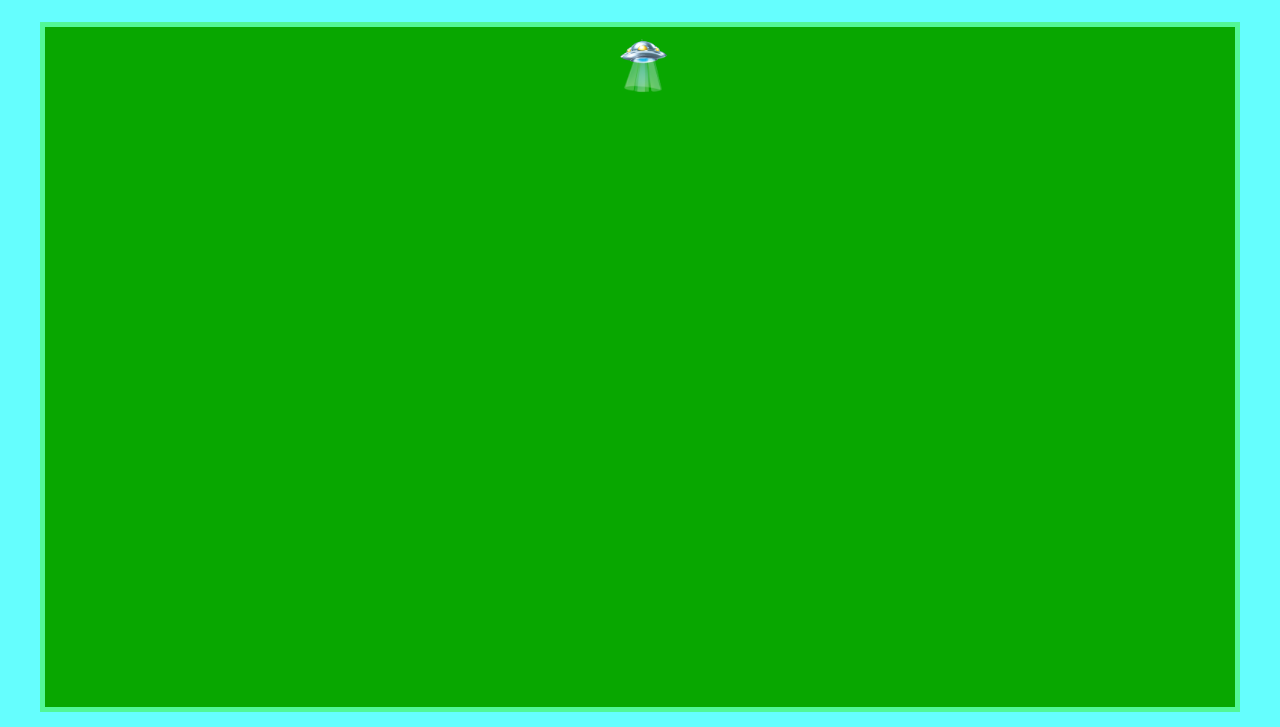
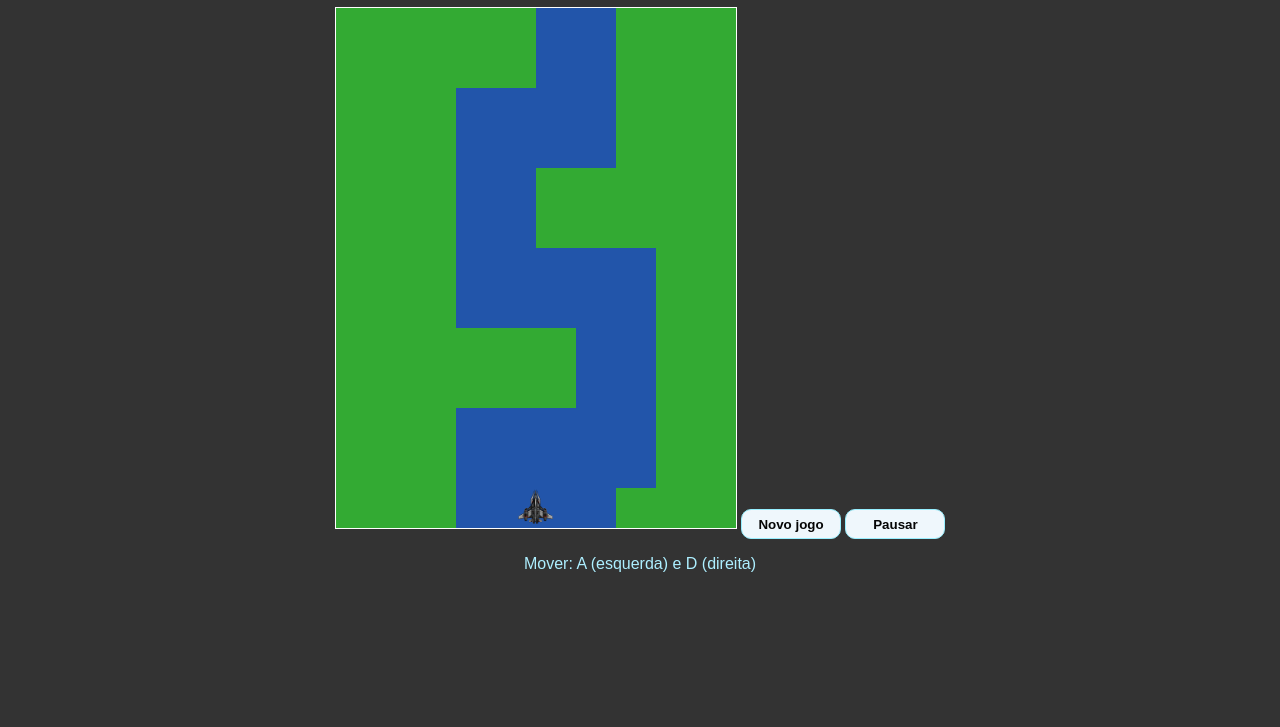
Before and after one commit to LuanGomes12/JogoRiverRaid-TecnologiasWeb, a plain HTML site: page index.html in a window 1280 px wide. Shown: the part 73-800 px from the top of the page. Drawn offline with Linux system fonts and the light colour scheme.

Commit message:
Movimentação e primeira versão do jogo

```diff
--- /dev/null
+++ b/css/estilo.css
@@ -0,0 +1,50 @@
+@font-face {
+  font-family: 'Oswald';
+  src: url('fontes/Oswald-Regular.ttf') format('truetype');
+  font-family: 'Pixel';
+  src: url("fontes/Pixel.ttf");
+}
+
+* {
+  font-family: 'Oswald', sans-serif;
+  box-sizing: border-box;
+}
+
+html{
+  height: 100%;
+}
+
+body{
+  color: rgb(173, 239, 255);
+  background-color: #333333;
+  text-align: center;
+}
+
+h1{
+  margin-right: 200px;
+}
+
+#tela{
+  background-color: #2255AA;
+  border: 1px solid #FFFFFF;
+}
+
+button{
+  background-color: #eff7fc;
+  color: rgb(5, 5, 5);
+  border: 1px solid rgb(151, 239, 255);
+  width: 100px;
+  height: 30px;
+  font-weight: bold;
+  cursor: pointer;
+  border-radius: 10px;
+}
+
+button:hover{
+  background-color: rgb(151, 239, 255);
+}
+
+button:disabled{
+  background-color: #dddddd;
+  cursor: not-allowed;
+}
--- a/css/main.css
+++ /dev/null
@@ -1,45 +0,0 @@
-@font-face {
-  font-family: 'Oswald';
-  src: url('fonts/Oswald-Regular.ttf') format('truetype');
-  font-family: 'Pixel';
-  src: url("fontes/Pixel.ttf");
-}
-
-* {
-  font-family: 'Oswald', sans-serif;
-  box-sizing: border-box;
-}
-
-html{
-  height: 100%;
-}
-
-body {
-  margin: 0;
-  background-color: #65fefe;
-  color: rgb(1, 53, 18);
-  height: 100%;
-}
-
-.conteudo-body{
-  display: flex;
-  flex-direction: column;
-  align-items: center;
-  min-height: 100%;
-}
-
-.display {
-  position: relative;
-  border: 5px solid rgb(81, 247, 150);
-  height: 700px;
-  width: 1200px;
-  margin: 15px;
-  background-color: rgb(8, 167, 0);
-  overflow: hidden;
-}
-
-.nave {
-  position: absolute;
-  width: 70px;
-  left: calc(50% - 30px);
-}
--- a/index.html
+++ b/index.html
@@ -4,13 +4,27 @@
     <meta charset="UTF-8" />
     <meta http-equiv="X-UA-Compatible" content="IE=edge" />
     <meta name="viewport" content="width=device-width, initial-scale=1.0" />
-    <title>River Raid</title>
-    <link rel="stylesheet" href="css/main.css" />
+    <title>River Raid - Versão ALFA</title>
+    <link rel="stylesheet" href="css/estilo.css" />
+
+    <!-- <script src="js/mapa01.js"></script>
+    <script src="js/Jogador.js"></script>
+    <script src="js/Cenario.js"></script> -->
   </head>
-  <body class="conteudo-body">
+  <body>
     <h1>River Raid</h1>
-    <div class="display">
-      <img class="nave" src="img/nave3.png" alt="nave" />
-    </div>
+    <canvas id="tela" width="400" height="550">Navegador não suportado!</canvas>
+    <button onclick="RiverRaid.novoJogo('tela')" id="btnNovo">Novo jogo</button>
+    <button onclick="RiverRaid.pausar()" id="btnPausa">Pausar</button>
+    <!-- <p id="tecla"></p> -->
+    <p>Mover: A (esquerda) e D (direita)</p>
+    <script src="js/mapa01.js"></script>
+    <script src="js/mapa02.js"></script>
+    <script src="js/mapa03.js"></script>
+    <script src="js/mapa04.js"></script>
+    <script src="js/mapa05.js"></script>
+    <script src="js/Jogador.js"></script>
+    <script src="js/Cenario.js"></script>
+    <script src="js/RiverRaid.js"></script>
   </body>
 </html>
--- /dev/null
+++ b/js/Cenario.js
@@ -0,0 +1,73 @@
+Cenario.todosMapas = [mapa01, mapa02, mapa03, mapa04, mapa05]
+Cenario.agua = 0 //Preto
+Cenario.terra = 1 //Branco
+Cenario.ponte = 2 //Vermelho
+Cenario.inimigoParado = 3 //Verde
+Cenario.inimigoMovel = 4 //Azul
+Cenario.posto = 5 //Cinza
+
+function Cenario(riverRaid) {
+  'use strict'
+  this.listaMapas = []
+  this.listaMapas.push(mapa01)
+  this.mapaAtual = 0
+  this.posicao = 0
+  this.riverRaid = riverRaid
+  this.colunasPorTela = mapa01[0].length
+  Cenario.largura = Math.floor(riverRaid.canvas.width / this.colunasPorTela)
+  riverRaid.canvas.height =
+    Math.floor(riverRaid.canvas.height / Cenario.largura) * Cenario.largura
+  riverRaid.canvas.width =
+    Math.floor(riverRaid.canvas.width / Cenario.largura) * Cenario.largura
+  this.linhasPorTela = Math.floor(riverRaid.canvas.height / Cenario.largura)
+  this.totalLinhasMatriz = mapa01.length
+
+  this.desenhar = function (ctx) {
+    for (var ym = 0; ym < this.linhasPorTela; ym++) {
+      for (var xm = 0; xm < this.colunasPorTela; xm++) {
+        switch (this.getPosicaoMapa(xm, ym)) {
+          case Cenario.terra:
+            ctx.fillStyle = '#33AA33'
+            ctx.fillRect(
+              this.matrizParaPixelX(xm),
+              this.matrizParaPixelY(ym, true),
+              Cenario.largura,
+              Cenario.largura
+            )
+            break
+        }
+      }
+    }
+  }
+
+  this.matrizParaPixelX = function (mx) {
+    return Math.floor(mx * Cenario.largura)
+  }
+  this.matrizParaPixelY = function (my, calcDif) {
+    var dif = 0
+    if (calcDif) {
+      dif = this.posicao - Math.floor(this.posicao)
+    }
+    return (
+      (this.linhasPorTela - 1 - my) * Cenario.largura + dif * Cenario.largura
+    )
+  }
+
+  this.getPosicaoMapa = function (x, y) {
+    var mapa = Math.floor((this.posicao + y) / this.totalLinhasMatriz)
+    var sobra = Math.floor(this.posicao + y) % this.totalLinhasMatriz
+    if (mapa >= this.listaMapas.length) {
+      this.incluirNovoMapa()
+    }
+    return this.listaMapas[mapa][sobra][x]
+  }
+  this.incluirNovoMapa = function () {
+    var n = Math.floor(Math.random() * Cenario.todosMapas.length)
+    var proximoMapa = Cenario.todosMapas[n]
+    this.listaMapas.push(proximoMapa)
+  }
+
+  this.andar = function (espaco) {
+    this.posicao += espaco
+  }
+}
--- /dev/null
+++ b/js/Jogador.js
@@ -0,0 +1,42 @@
+function Jogador(nomeArq, inicioX, posicaoY, riverRaid) {
+  'use strict'
+  this.imagem = new Image()
+  this.imagem.src = nomeArq
+  this.imagem.onload = RiverRaid.desenharTudo
+  this.x = inicioX
+  this.y = posicaoY
+  this.esquerda = false
+  this.direita = false
+  this.velocidade = 0.15
+  this.riverRaid = riverRaid
+
+  this.desenhar = function (ctx) {
+    ctx.drawImage(this.imagem, this.x, this.y, Jogador.largura, Jogador.largura)
+  }
+
+  this.setMoverEsquerda = function (booleano) {
+    this.esquerda = booleano
+    if (this.esquerda) {
+      this.direita = false
+    }
+  }
+
+  this.setMoverDireita = function (booleano) {
+    this.direita = booleano
+    if (this.direita) {
+      this.esquerda = false
+    }
+  }
+
+  this.mover = function () {
+    if (this.esquerda) {
+      this.x -= 4
+    } else if (this.direita) {
+      this.x += 4
+    } else {
+      this.velocidade = 0.15
+    }
+    this.riverRaid.cenario.andar(this.velocidade)
+  }
+}
+Jogador.largura = 35
--- /dev/null
+++ b/js/RiverRaid.js
@@ -0,0 +1,113 @@
+function RiverRaid(canvasID) {
+  'use strict'
+  this.canvas = document.getElementById(canvasID)
+  // Novo
+  this.jogador = new Jogador(
+    'img/nave2.png',
+    this.canvas.width / (200 / 91),
+    this.canvas.height - this.canvas.height / 8,
+    this
+  )
+  this.ctx = this.canvas.getContext('2d')
+  this.temporizador = null
+  this.emPausa = true
+  this.gameOver = false
+  this.cenario = new Cenario(this)
+
+  this.desenharTudo = function () {
+    this.ctx.clearRect(0, 0, this.canvas.width, this.canvas.height)
+    this.jogador.desenhar(this.ctx)
+    this.cenario.desenhar(this.ctx)
+  }
+  this.desenharTudo()
+
+  this.atualizarJogo = function () {
+    this.jogador.mover()
+    this.desenharTudo()
+  }
+  this.pausar = function () {
+    this.emPausa = !this.emPausa
+    if (this.emPausa) {
+      clearInterval(this.temporizador)
+      this.temporizador = null
+    } else if (!this.gameOver) {
+      this.temporizador = setInterval(RiverRaid.atualizar, RiverRaid.intervalo)
+    }
+  }
+
+  this.pressionarTecla = function (evt) {
+    switch (evt.keyCode) {
+      case RiverRaid.teclaEsquerda:
+        this.jogador.setMoverEsquerda(true)
+        if (this.emPausa) {
+          this.pausar()
+        }
+        evt.preventDefault()
+        break
+      case RiverRaid.teclaDireita:
+        this.jogador.setMoverDireita(true)
+        if (this.emPausa) {
+          this.pausar()
+        }
+        evt.preventDefault()
+        break
+    }
+  }
+
+  this.liberarTecla = function (evt) {
+    switch (evt.keyCode) {
+      case RiverRaid.teclaEsquerda:
+        this.jogador.setMoverEsquerda(false)
+        evt.preventDefault()
+        break
+      case RiverRaid.teclaDireita:
+        this.jogador.setMoverDireita(false)
+        evt.preventDefault()
+        break
+    }
+  }
+}
+
+// Desenha o personagem
+RiverRaid.desenharTudo = function () {
+  RiverRaid.instancia.desenharTudo()
+}
+
+RiverRaid.teclaEsquerda = 65 //A
+RiverRaid.teclaDireita = 68 //D
+
+// 37 - esquerda
+// 39 - direita
+// document.onkeydown = function (evt) {
+//   document.getElementById('tecla').innerHTML = evt.keyCode
+// }
+
+RiverRaid.instancia = new RiverRaid('tela')
+
+// Interação usuário
+document.onkeydown = function (evt) {
+  'use strict'
+  RiverRaid.instancia.pressionarTecla(evt)
+}
+document.onkeyup = function (evt) {
+  'use strict'
+  RiverRaid.instancia.liberarTecla(evt)
+}
+
+//
+RiverRaid.novoJogo = function (canvasID) {
+  'use strict'
+  if (!RiverRaid.instancia.emPausa) {
+    RiverRaid.instancia.pausar()
+  }
+  RiverRaid.instancia = new RiverRaid(canvasID)
+}
+RiverRaid.pausar = function () {
+  'use strict'
+  RiverRaid.instancia.pausar()
+}
+RiverRaid.atualizar = function () {
+  'use strict'
+  RiverRaid.instancia.atualizarJogo()
+}
+RiverRaid.intervalo = 25 //ms
--- /dev/null
+++ b/js/mapa01.js
@@ -0,0 +1,16 @@
+// Zig Zag
+var mapa01 = [
+  [1, 1, 1, 0, 0, 0, 0, 1, 1, 1],
+  [1, 1, 1, 0, 0, 0, 0, 0, 1, 1],
+  [1, 1, 1, 0, 0, 0, 0, 0, 1, 1],
+  [1, 1, 1, 1, 1, 1, 0, 0, 1, 1],
+  [1, 1, 1, 1, 1, 1, 0, 0, 1, 1],
+  [1, 1, 1, 0, 0, 0, 0, 0, 1, 1],
+  [1, 1, 1, 0, 0, 0, 0, 0, 1, 1],
+  [1, 1, 1, 0, 0, 1, 1, 1, 1, 1],
+  [1, 1, 1, 0, 0, 1, 1, 1, 1, 1],
+  [1, 1, 1, 0, 0, 0, 0, 1, 1, 1],
+  [1, 1, 1, 0, 0, 0, 0, 1, 1, 1],
+  [1, 1, 1, 1, 1, 0, 0, 1, 1, 1],
+  [1, 1, 1, 1, 1, 0, 0, 1, 1, 1]
+]
--- /dev/null
+++ b/js/mapa02.js
@@ -0,0 +1,16 @@
+// Bifurcação
+var mapa02 = [
+  [1, 1, 1, 0, 0, 0, 0, 1, 1, 1],
+  [1, 1, 0, 0, 0, 0, 0, 0, 1, 1],
+  [1, 1, 0, 0, 0, 0, 0, 0, 1, 1],
+  [1, 0, 0, 0, 1, 1, 0, 0, 0, 1],
+  [1, 0, 0, 1, 1, 1, 1, 0, 0, 1],
+  [0, 0, 0, 1, 1, 1, 1, 0, 0, 0],
+  [0, 0, 1, 1, 1, 1, 1, 1, 0, 0],
+  [0, 0, 0, 1, 1, 1, 1, 0, 0, 0],
+  [0, 0, 0, 0, 0, 0, 0, 0, 0, 0],
+  [1, 0, 0, 0, 0, 0, 0, 0, 0, 1],
+  [1, 1, 1, 0, 0, 0, 0, 1, 1, 1],
+  [1, 1, 1, 0, 0, 0, 0, 1, 1, 1],
+  [1, 1, 1, 0, 0, 0, 0, 1, 1, 1]
+]
--- /dev/null
+++ b/js/mapa03.js
@@ -0,0 +1,16 @@
+// Passagem livre
+var mapa03 = [
+  [1, 1, 1, 0, 0, 0, 0, 1, 1, 1],
+  [1, 1, 1, 0, 0, 0, 0, 1, 1, 1],
+  [1, 1, 1, 0, 0, 0, 0, 1, 1, 1],
+  [1, 1, 1, 0, 0, 0, 0, 1, 1, 1],
+  [1, 1, 1, 0, 0, 0, 0, 1, 1, 1],
+  [1, 1, 1, 0, 0, 0, 0, 1, 1, 1],
+  [1, 1, 1, 0, 0, 0, 0, 1, 1, 1],
+  [1, 1, 1, 0, 0, 0, 0, 1, 1, 1],
+  [1, 1, 1, 0, 0, 0, 0, 1, 1, 1],
+  [1, 1, 1, 0, 0, 0, 0, 1, 1, 1],
+  [1, 1, 1, 0, 0, 0, 0, 1, 1, 1],
+  [1, 1, 1, 0, 0, 0, 0, 1, 1, 1],
+  [1, 1, 1, 0, 0, 0, 0, 1, 1, 1]
+]
--- /dev/null
+++ b/js/mapa04.js
@@ -0,0 +1,18 @@
+// Passagem a direita
+var mapa04 = [
+  [1, 1, 1, 1, 0, 0, 0, 1, 1, 1, 1],
+  [1, 1, 1, 1, 0, 0, 0, 1, 1, 1, 1],
+  [1, 1, 1, 1, 1, 0, 0, 0, 1, 1, 1],
+  [1, 1, 1, 1, 1, 0, 0, 0, 1, 1, 1],
+  [1, 1, 1, 1, 1, 1, 0, 0, 0, 1, 1],
+  [1, 1, 1, 1, 1, 1, 0, 0, 0, 1, 1],
+  [1, 1, 1, 1, 1, 1, 1, 0, 0, 0, 1],
+  [1, 1, 1, 1, 1, 1, 1, 0, 0, 0, 1],
+  [1, 1, 1, 1, 1, 1, 0, 0, 0, 1, 1],
+  [1, 1, 1, 1, 1, 1, 0, 0, 0, 1, 1],
+  [1, 1, 1, 1, 1, 0, 0, 0, 1, 1, 1],
+  [1, 1, 1, 1, 1, 0, 0, 0, 1, 1, 1],
+  [1, 1, 1, 1, 0, 0, 0, 1, 1, 1, 1],
+  [1, 1, 1, 1, 0, 0, 0, 1, 1, 1, 1],
+  [1, 1, 1, 1, 0, 0, 0, 1, 1, 1, 1]
+]
--- /dev/null
+++ b/js/mapa05.js
@@ -0,0 +1,18 @@
+// Passagem a esquerda
+var mapa05 = [
+  [1, 1, 1, 1, 0, 0, 0, 1, 1, 1, 1],
+  [1, 1, 1, 1, 0, 0, 0, 1, 1, 1, 1],
+  [1, 1, 1, 0, 0, 0, 1, 1, 1, 1, 1],
+  [1, 1, 1, 0, 0, 0, 1, 1, 1, 1, 1],
+  [1, 1, 0, 0, 0, 1, 1, 1, 1, 1, 1],
+  [1, 1, 0, 0, 0, 1, 1, 1, 1, 1, 1],
+  [1, 0, 0, 0, 1, 1, 1, 1, 1, 1, 1],
+  [1, 0, 0, 0, 1, 1, 1, 1, 1, 1, 1],
+  [1, 1, 0, 0, 0, 1, 1, 1, 1, 1, 1],
+  [1, 1, 0, 0, 0, 1, 1, 1, 1, 1, 1],
+  [1, 1, 1, 0, 0, 0, 1, 1, 1, 1, 1],
+  [1, 1, 1, 0, 0, 0, 1, 1, 1, 1, 1],
+  [1, 1, 1, 1, 0, 0, 0, 1, 1, 1, 1],
+  [1, 1, 1, 1, 0, 0, 0, 1, 1, 1, 1],
+  [1, 1, 1, 1, 0, 0, 0, 1, 1, 1, 1]
+]
```
Also changed, not shown: js/main.js (added, +44 -0 lines), img/combustivel.png (added), img/moeda.gif (added), img/nave1.png, 1 other file.
